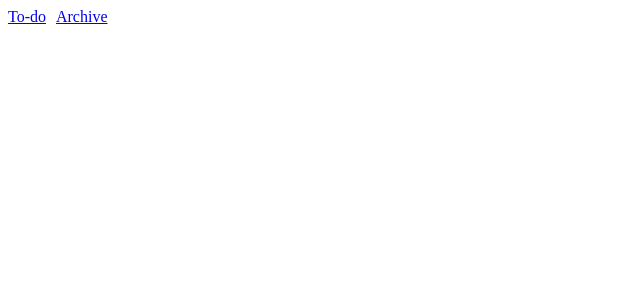
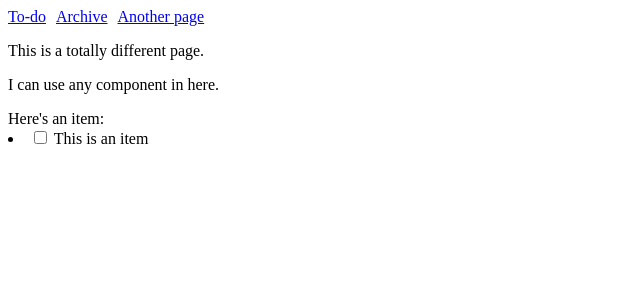
Before and after one commit to alexandretok/angular-workshop, an Angular app: page /other in a window 1280 px wide. Before the commit this address led to /. Shown: the top 300 px of the page, without its empty margins (0-640 px from the left). Built offline with nearby package versions, Linux system fonts and the light colour scheme.

Commit message:
Add another page

```diff
--- a/src/app/app.component.html
+++ b/src/app/app.component.html
@@ -1,5 +1,6 @@
 <a [routerLink]="['/todo']">To-do</a>
 <a [routerLink]="['/archive']">Archive</a>
+<a [routerLink]="['/other']">Another page</a>
 
 <br>
 
--- a/src/pages/archive-page/archive-page.component.html
+++ b/src/pages/archive-page/archive-page.component.html
@@ -1,3 +1,5 @@
 <h2>Archive</h2>
 
+This is a totally separate page.
+
 <todo-list filterStatus="DONE"></todo-list>
--- /dev/null
+++ b/src/pages/other-page/other-page.component.html
@@ -0,0 +1,12 @@
+<p>
+    This is a totally different page.
+</p>
+
+<p>
+    I can use any component in here.
+</p>
+
+<p>
+    Here's an item:
+    <todo-item [item]="item"></todo-item>
+</p>
--- /dev/null
+++ b/src/pages/other-page/other-page.component.ts
@@ -0,0 +1,20 @@
+import { Component, OnInit } from '@angular/core';
+
+@Component({
+  selector: 'app-other-page',
+  templateUrl: './other-page.component.html',
+  styleUrls: ['./other-page.component.css']
+})
+export class OtherPageComponent implements OnInit {
+  item = {
+    label: "This is an item",
+    status: "TODO",
+    value: 1
+  };
+
+  constructor() { }
+
+  ngOnInit() {
+  }
+
+}
```
Also changed, not shown: src/app/app.module.ts (+7 -2 lines), src/pages/other-page/other-page.component.css (added), 1 other file (tests, documents, lock files or other folders).
